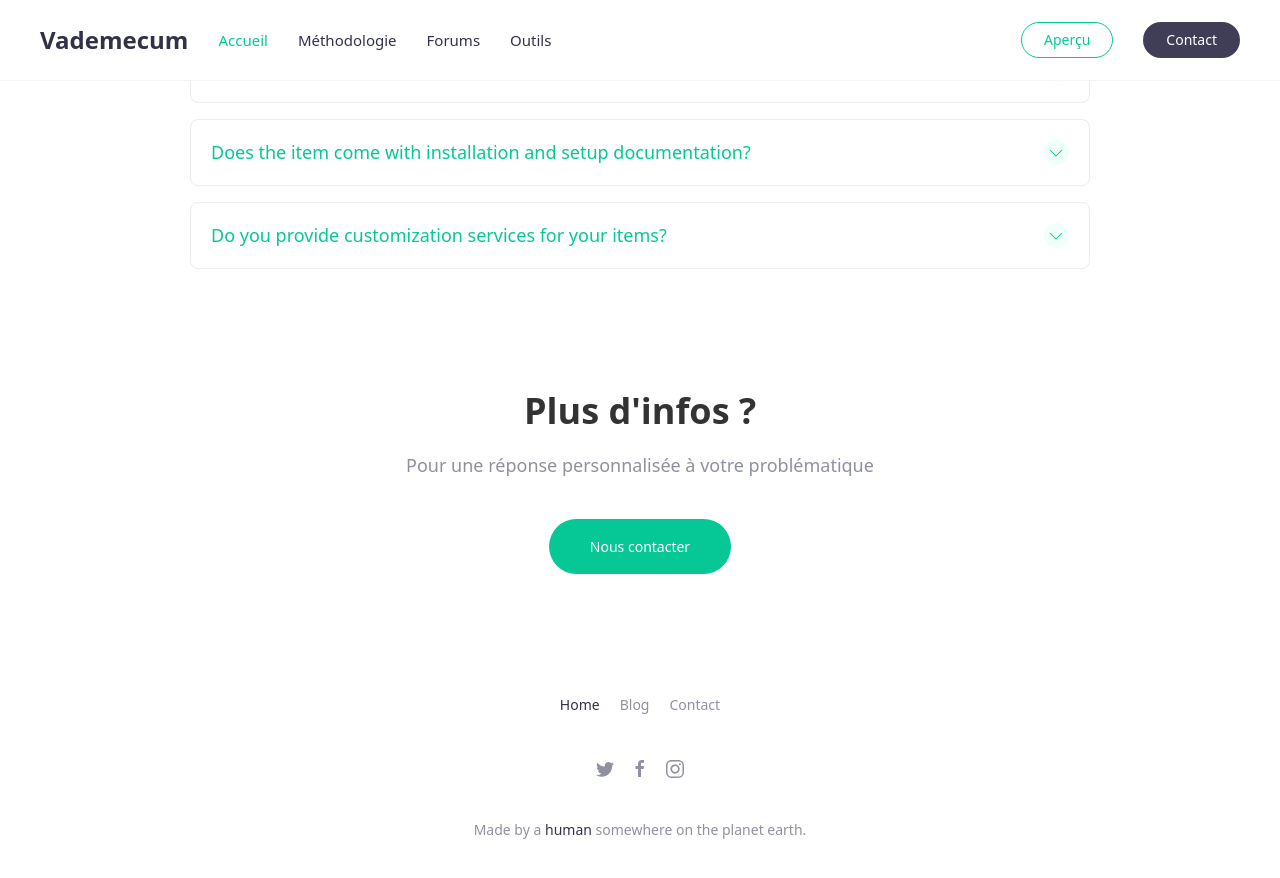
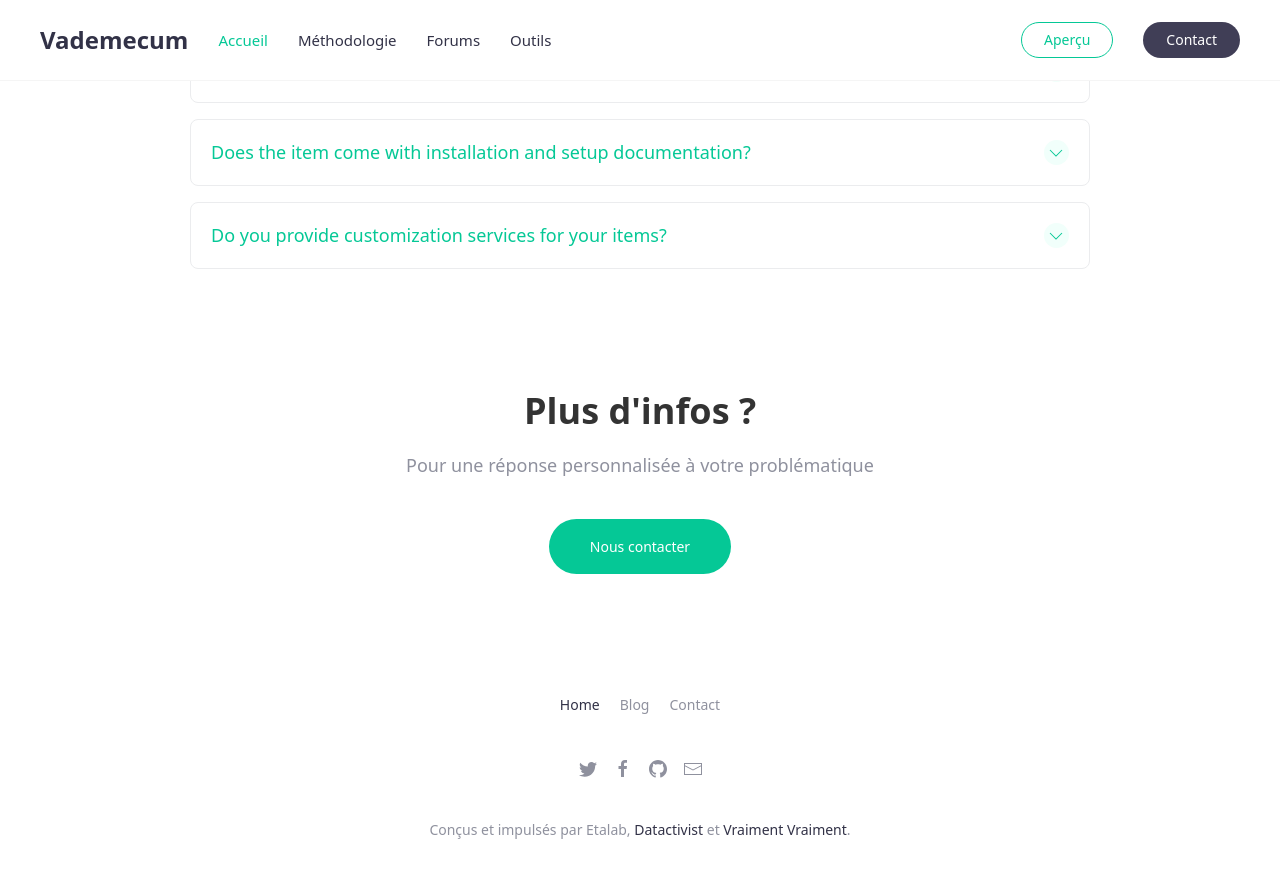
Before and after one commit to datactivist/vademecum, a Jekyll site: the page built from index.md, in a window 1280 px wide and 900 px high, scrolled down 1762 px. Shown: the top 878 px of the window. Built offline with Jekyll 4.4.1, drawn with Linux system fonts in a browser that asks for light colours.

Commit message:
Update _config.yml

```diff
--- a/_config.yml
+++ b/_config.yml
@@ -60,30 +60,30 @@ authors:
 
 # Social icons displayed in footer
 social:
-    email:
+    email:          gouvernement-ouvert@etalab.gouv.fr
     website:
-    facebook:       https://www.facebook.com/
+    facebook:       https://www.facebook.com/etalab/
     flickr:
     dribbble:
-    github:
+    github:         https://github.com/etalab/
     googleplus:
-    instagram:      https://www.instagram.com/
+    instagram:
     linkedin:
     pinterest:
-    twitter:        https://twitter.com/
+    twitter:        https://twitter.com/Etalab
     vimeo:
     youtube:
 
 # Share button
 share:
     post:           true # Display share buttons on a post page
-    doc:            true # Display share buttons on a doc page
-    twitter:        username # Enable by adding Twitter handle
-    facebook:       true # Enable by setting true (Facebook handle not required)
+    doc:            false # Display share buttons on a doc page
+    twitter:        Etalab # Enable by adding Twitter handle
+    facebook:       false # Enable by setting true (Facebook handle not required)
 
 # Default footer image settings
 footer:
-    copyright:      Made by a <a href="https://ivanchromjak.com/">human</a> somewhere on the planet earth.
+    copyright:     Conçus et impulsés par Etalab, <a href="https://datactivist.coop/" target="_blank">Datactivist </a>et <a href="http://www.vraimentvraiment.com/" target="_blank">Vraiment Vraiment</a>.
 
 # Disqus comments shortname, requires Disqus account https://disqus.com/
 disqus:
```
